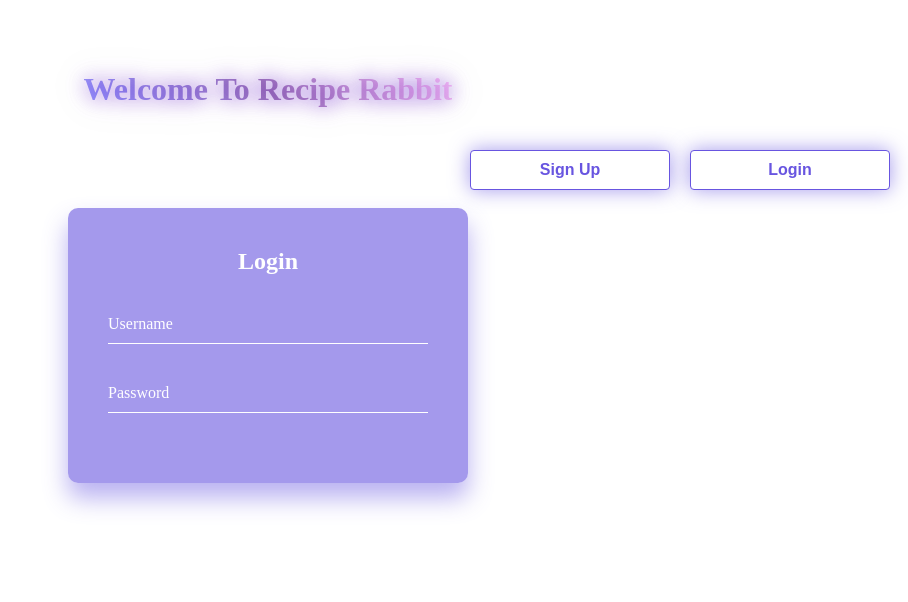
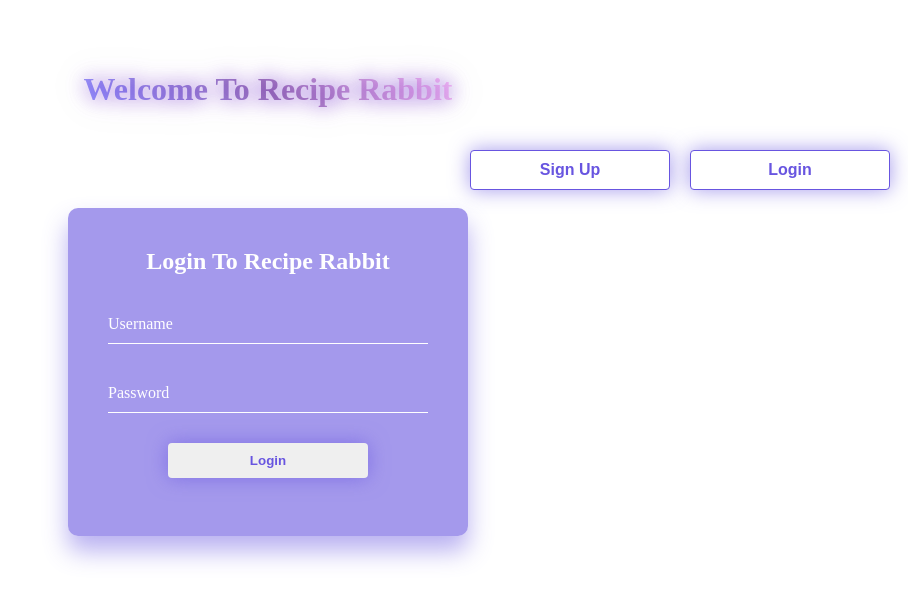
Before and after one commit to andrewPao/recipe-rabbit-fe, an Angular app: page / in a window 1280 px wide. Both pictures are taken after a click on the button "Login". Shown: the top 602 px of the page, without its empty margins (372-1280 px from the left). Built offline with nearby package versions, Linux system fonts and the light colour scheme; no server answers.

Commit message:
signin and login button implementation

```diff
--- a/src/app/SharedVar.ts
+++ b/src/app/SharedVar.ts
@@ -9,19 +9,25 @@ export class SharedVar{
     //Labels and headers
     public welcomeMessage = "Welcome To Recipe Rabbit";
     public signUp = "Sign Up";
-    public login = "Login";
+    public login = "Login To Recipe Rabbit";
+    public loginButton = "Login";
     public username = "Username";
     public password = "Password";
     public confirmPassword = "Confirm Password";
     public email = "Email Address";
     public phoneNumber = "Phone Number"
+    public createAccount = "Create Account";
 
     //Error Messages
     public mismatchPassword = "Password did not match";
     public existedEmail = "User has already been Registered";
+    public userNotCreated = "User not found";
+    public incorrectLoginCredentials = "Login Unsuccessful";
+    public loginFailed = "User does not exist or Incorrect Password";
 
     //Success Messages
     public createdUser = "Account created successfully";
+    public loginSuccess = "Login Success";
 
     public userList!: UserResponse[]
 
--- a/src/app/home/home.component.css
+++ b/src/app/home/home.component.css
@@ -60,6 +60,19 @@ button:hover {
 }
 
 button {
+    cursor: pointer;
+    border: 0;
+    border-radius: 4px;
+    font-weight: 600;
+    margin: 0 10px;
+    width: 200px;
+    padding: 10px 0;
+    color: rgb(104, 85, 224);
+    box-shadow: 0 0 20px rgba(104, 85, 224, 0.6);
+    transition: 0.4s;
+}
+
+.createAccountButton{
     cursor: pointer;
     border: 0;
     border-radius: 4px;
--- a/src/app/home/home.component.html
+++ b/src/app/home/home.component.html
@@ -2,7 +2,7 @@
   <h1 class="color-text">{{sharedVar.welcomeMessage}}</h1>
   <div class="buttons">
     <button class="btn btn-primary" (click)="signUpButtonTrigger()">{{sharedVar.signUp}}</button>
-    <button class="btn btn-secondary" (click)="loginButtonTrigger()">{{sharedVar.login}}</button>
+    <button class="btn btn-secondary" (click)="loginButtonTrigger()">{{sharedVar.loginButton}}</button>
   </div>
   <br>
   <div *ngIf="loginButton" class="login-form slide-in">
@@ -10,13 +10,18 @@
       <h2>{{sharedVar.login}}</h2>
       <form>
         <div class="user-box">
-          <input type="text" name="loginUsername" required>
+          <input type="text" name="loginUsername" [(ngModel)]="loginUsername" value= {{loginUsername}} required>
           <label>{{sharedVar.username}}</label>
         </div>
         <div class="user-box">
-          <input type="password" name="loginPassword" required>
+          <input type="password" name="loginPassword" [(ngModel)]="loginPassword" value= {{loginPassword}} required>
           <label>{{sharedVar.password}}</label>
         </div>
+        <button value="Login" class="button" (click)="loginUser()">{{sharedVar.loginButton}}</button>
+        <br>
+        <br>
+        <div *ngIf="errorMsg" class="errorMsg">{{ errorMsg }}</div>
+        <div *ngIf="successMsg" class="successMsg">{{ successMsg }}</div>
       </form>
     </div>
   </div>
@@ -24,17 +29,18 @@
   <div *ngIf="signUpButton" class="login-form2 slide-in">
     <div class="login-box">
       <h2>{{sharedVar.signUp}}</h2>
-      <form (ngSubmit)="onSubmit()" #userForm="ngForm">
+      <!-- <form (ngSubmit)="onSubmit()" #userForm="ngForm"> -->
+        <form id="userCreationForm">
         <div class="user-box">
           <input type="text" name="signUpUsername" [(ngModel)]="userResponse.name" required>
           <label>{{sharedVar.username}}</label>
         </div>
         <div class="user-box">
-          <input type="text" name="signUpPassword" [(ngModel)]="userResponse.password" required>
+          <input type="password" name="signUpPassword" [(ngModel)]="userResponse.password" required>
           <label>{{sharedVar.password}}</label>
         </div>
         <div class="user-box">
-          <input type="text" name="signUpConfirmPassword" [(ngModel)]="confirmPassword" required>
+          <input type="password" name="signUpConfirmPassword" [(ngModel)]="confirmPassword" required>
           <label>{{sharedVar.confirmPassword}}</label>
         </div>
         <div class="user-box">
@@ -42,12 +48,12 @@
           <label>{{sharedVar.email}}</label>
         </div>
         <div class="user-box">
-            <input type="text" name="phoneNumber" [(ngModel)]="userResponse.phoneNumber" required>
-            <label>{{sharedVar.phoneNumber}}</label>
-          </div>
+          <input type="text" name="phoneNumber" [(ngModel)]="userResponse.phoneNumber" required>
+          <label>{{sharedVar.phoneNumber}}</label>
+        </div>
         <div *ngIf="errorMsg" class="errorMsg">{{ errorMsg }}</div>
         <div *ngIf="successMsg" class="successMsg">{{ successMsg }}</div>
-        <input type="submit" value="Create Account">
+        <button value="Create Account" class="button" (click)="onSubmit()">{{sharedVar.createAccount}}</button>
       </form>
     </div>
   </div>
--- a/src/app/home/home.component.ts
+++ b/src/app/home/home.component.ts
@@ -1,6 +1,6 @@
 import { CommonModule } from '@angular/common';
 import { Component, OnInit } from '@angular/core';
-import { FormsModule, NgForm } from '@angular/forms';
+import { FormsModule, Validators } from '@angular/forms';
 import { UserResponse } from '../service/userService/user-response-service';
 import { UserService } from '../service/userService/user.service';
 import { SharedVar } from '../SharedVar';
@@ -10,27 +10,29 @@ import { SharedVar } from '../SharedVar';
 @Component({
   selector: 'app-home',
   standalone: true,
-  imports: [CommonModule,FormsModule],
+  imports: [CommonModule, FormsModule],
   templateUrl: './home.component.html',
   styleUrl: './home.component.css',
 })
 export class HomeComponent implements OnInit {
-  users:any
-  response:any;
+  users: any
+  response: any;
   signUpButton: boolean = false;
   loginButton: boolean = false;
   confirmPassword!: string;
   errorMsg!: string;
   successMsg!: string;
+  loginUsername: any;
+  loginPassword: any;
 
   constructor(
     public userResponse: UserResponse,
     private userService: UserService,
-    public sharedVar: SharedVar
+    public sharedVar: SharedVar,
 
-  ){}
+  ) { }
 
-  ngOnInit(){
+  ngOnInit() {
 
     this.userService.getUser().subscribe((data: any) => {
       this.sharedVar.userList = data;
@@ -39,41 +41,75 @@ export class HomeComponent implements OnInit {
 
   }
 
-  signUpButtonTrigger(){
+  signUpButtonTrigger() {
     this.signUpButton = true;
     this.loginButton = false;
   }
 
-  loginButtonTrigger(){
+  loginButtonTrigger() {
     this.loginButton = true;
     this.signUpButton = false;
   }
 
   onSubmit() {
-    if(this.userResponse.password != this.confirmPassword){
+    if (this.userResponse.password != this.confirmPassword) {
       this.errorMsg = this.sharedVar.mismatchPassword;
       return;
-    }else{
+    } else {
       this.validation();
     }
   }
 
-  validation(){
+  validation() {
+    if (!this.fieldEmptyValidtion()) {
       const userExists = this.sharedVar.userList.some(user => user.emailAddress == this.userResponse.emailAddress);
 
-    if(userExists){
+      if (userExists) {
         this.errorMsg = this.sharedVar.existedEmail;
-    }else{
-      this.userService.addUser(this.userResponse).subscribe((data:any)=>{
+      } else {
+        this.userService.addUser(this.userResponse).subscribe((data: any) => {
           this.response = data as any;
-        if(this.response.status == 201){
+          if (this.response.status == 201) {
             this.successMsg = this.sharedVar.createdUser;
             this.errorMsg = "";
+            this.loginUsername = this.userResponse.name;
+            this.loginPassword = this.userResponse.password;
+
+            this.loginButtonTrigger();
+
           }
         })
       }
+    } else {
+      this.errorMsg = "Please fill in all fields"
+    }
   }
 
+  fieldEmptyValidtion(): boolean {
+    let fieldIsEmpty = true;
+    if (this.isStringNonEmpty(this.userResponse.name) && this.isStringNonEmpty(this.userResponse.emailAddress)
+      && this.isStringNonEmpty(this.userResponse.password) && this.isStringNonEmpty(this.userResponse.phoneNumber)) {
+      fieldIsEmpty = false;
+    }
+    return fieldIsEmpty;
+  }
 
+  isStringNonEmpty(value: string): boolean {
+    return value != null ? value.trim().length > 0: false;
+  }
+
+  loginUser(){
+    this.userService.loginUser(this.loginUsername, this.loginPassword).subscribe((response: any) => {
+      console.log(response);
+          if(response.body.message == 'success'){
+            this.successMsg = this.sharedVar.loginSuccess;
+            this.errorMsg = "";
+
+          }else if(response.body.message == 'failed'){
+            this.errorMsg= this.sharedVar.loginFailed;
+            this.successMsg = "";
+          }
+    });
+  }
 
 }
--- a/src/app/service/userService/user.service.ts
+++ b/src/app/service/userService/user.service.ts
@@ -23,4 +23,9 @@ export class UserService{
     public addUser(userResponse: UserResponse):Observable<any>{
         return this.http.post<UserResponse>(`${this.apiServerUrl}/user/add`, userResponse, { observe: 'response' });
     }
+
+    public loginUser(username: string, password:string){
+        const body = { username: username, password: password };
+        return this.http.post<any>(`${this.apiServerUrl}/user/login`, body, { observe: 'response'});
+    }
 }
```
Lines whose indentation alone changed are shown as unchanged.
